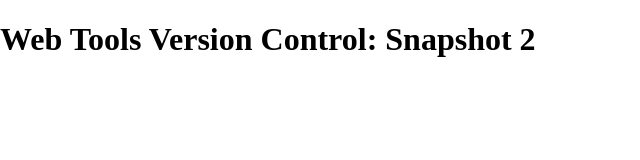
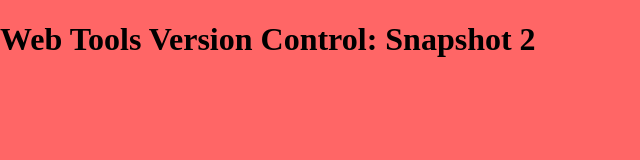
Before and after one commit to koaila/Web-Tools-Cloud-Repo, a plain HTML site: page index.html in a window 1280 px wide. Shown: the whole page, without its empty margins (0-640 px from the left). Drawn offline with nearby package versions, Linux system fonts and the light colour scheme.

Commit message:
This is my first commit on bgcolor branch.
Changed css. background color red.

```diff
--- a/_css/main.css
+++ b/_css/main.css
@@ -8,6 +8,7 @@ html {
   -webkit-text-size-adjust: 100%;
 }
 html, body  {
+    background-color: #FF6666;
 	margin: 0;
 }
 /* Correct `block` display not defined in IE 8/9.*/
```
